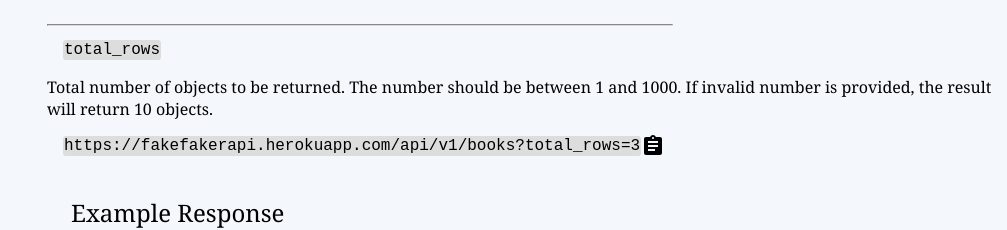
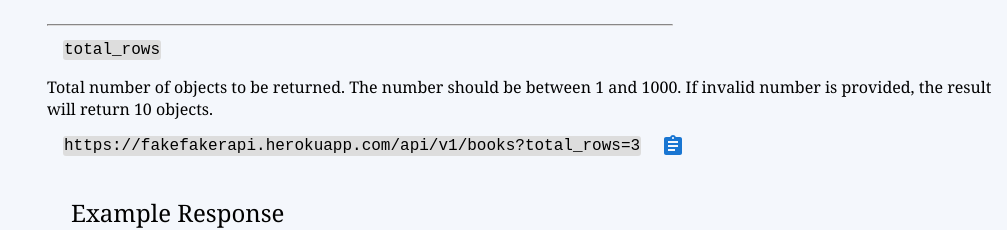
Before and after one commit to Fake-faker-API/Fake-faker-docs, a React (Create React App) app: page /books in a window 1280 px wide. Shown: the part 1180-1410 px from the top of the page, without its empty margins (273-1280 px from the left). Built offline with nearby package versions, Linux system fonts and the light colour scheme.

Commit message:
Update copy to clipoard button to make it more clear that click took place (#9)

```diff
--- a/src/components/Parameter.tsx
+++ b/src/components/Parameter.tsx
@@ -4,6 +4,8 @@
 } from 'react';
 import { CopyToClipboard } from 'react-copy-to-clipboard';
 import AssignmentIcon from '@mui/icons-material/Assignment';
+import Tooltip from '@mui/material/Tooltip';
+import Button from '@mui/material/Button';
 import parseResponseObject from '../utils/parseResponseObject';
 import { ResponseObj } from './EndpointDescription';
 
@@ -21,6 +23,10 @@
 }) => {
   const [clipboardState, setClipboardState] = useState({ copied: false });
 
+  const handleClick = () => {
+    setClipboardState({ copied: true });
+  };
+
   return (
     <div>
     <span className='endpoint-param-name'>
@@ -33,14 +39,17 @@
     <span className='endpoint-request-path'>
       {exampleRequestURL}
     </span>
+    <Button onClick={handleClick}>
       <CopyToClipboard text={exampleRequestURL}
         onCopy={() => setClipboardState({ copied: true })}>
-          <AssignmentIcon />
+          <Tooltip title="Copy to clipboard">
+            <AssignmentIcon />
+          </Tooltip>
       </CopyToClipboard>
+      </Button>
       {clipboardState.copied
         ? <>
         <span className='clipboard-copied-msg'>Copied!</span>
-        {/* //FIXME should display Copied! for some period of time and then clear */}
         {setClipboardState({ copied: false })}
         </>
         : ''}
@@ -52,7 +61,6 @@
         </p>
       </pre>
   </div>
-
   );
 }
 
```
